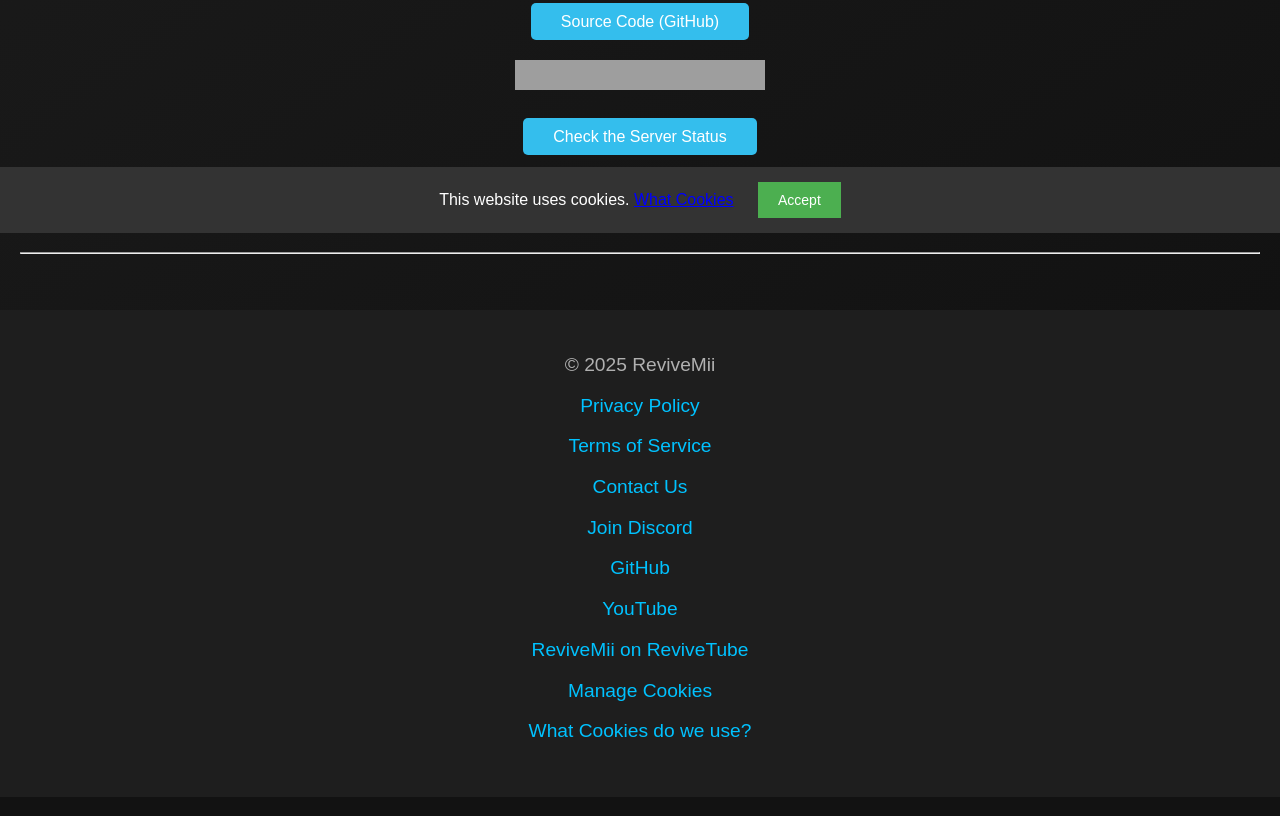
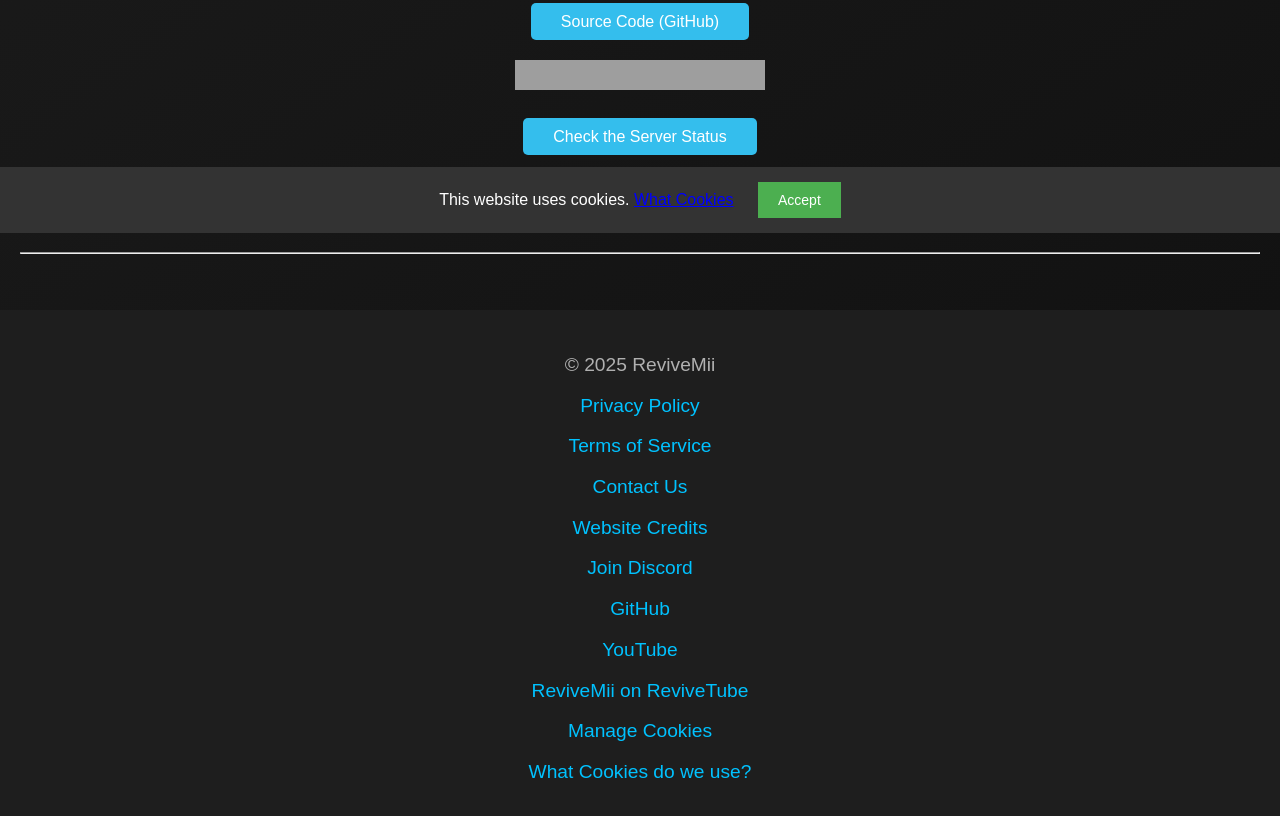
Before and after one commit to ReviveMii/website, a plain HTML site: page index.html in a window 1280 px wide. Shown: the part 567-1383 px from the top of the page. Drawn offline with Linux system fonts and the light colour scheme; grey boxes are pictures that could not be loaded.

Commit message:
Update index.html

```diff
--- a/index.html
+++ b/index.html
@@ -82,6 +82,7 @@
     <p  onclick="startloading();"><a href="/privacy">Privacy Policy</a></p>
     <p  onclick="startloading();"><a href="/terms">Terms of Service</a></p>
     <p  onclick="startloading();"><a href="/contact.html">Contact Us</a></p>
+    <p  onclick="startloading();"><a href="/credits.html">Website Credits</a></p>
     <p  onclick="startloading();"><a href="/discord-redirect.html">Join Discord</a></p>
     <p  onclick="startloading();"><a href="https://github.com/ReviveMii/">GitHub</a></p>
     <p  onclick="startloading();"><a href="https://www.youtube.com/@ReviveMii-Project">YouTube</a></p>
```
